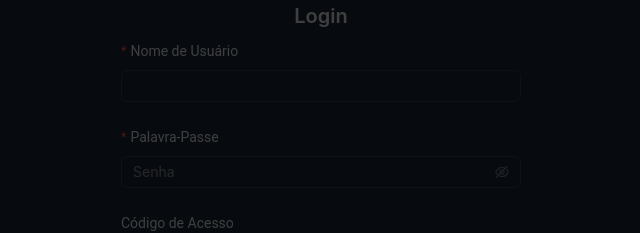
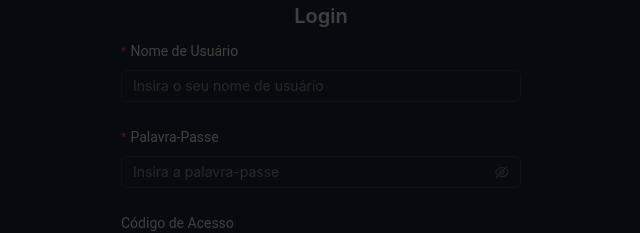
Before and after one commit to johnquinto/frontend-react, a React (Vite) app: page / in a window 1280 px wide. Shown: the part 247-480 px from the top of the page, without its empty margins (319-959 px from the left). Built offline with nearby package versions, Linux system fonts and the light colour scheme; no server answers.

Commit message:
Update Login.jsx

```diff
--- a/src/pages/team/Login.jsx
+++ b/src/pages/team/Login.jsx
@@ -86,13 +86,13 @@ const Login = () => {
               name="secondUserName"
               rules={[{ required: true, message: 'Por favor, insira seu nome de usuário!' }]}>
 
-              <Input />
+              <Input placeholder="Insira o seu nome de usuário" />
             </Form.Item>
             <Form.Item
               label="Palavra-Passe"
               name="password"
               rules={[{ required: true, message: 'Por favor, insira sua senha!' }]}>
-              <Input.Password placeholder="Senha" />
+              <Input.Password placeholder="Insira a palavra-passe" />
             </Form.Item>
             <Form.Item
               label="Código de Acesso"
```
